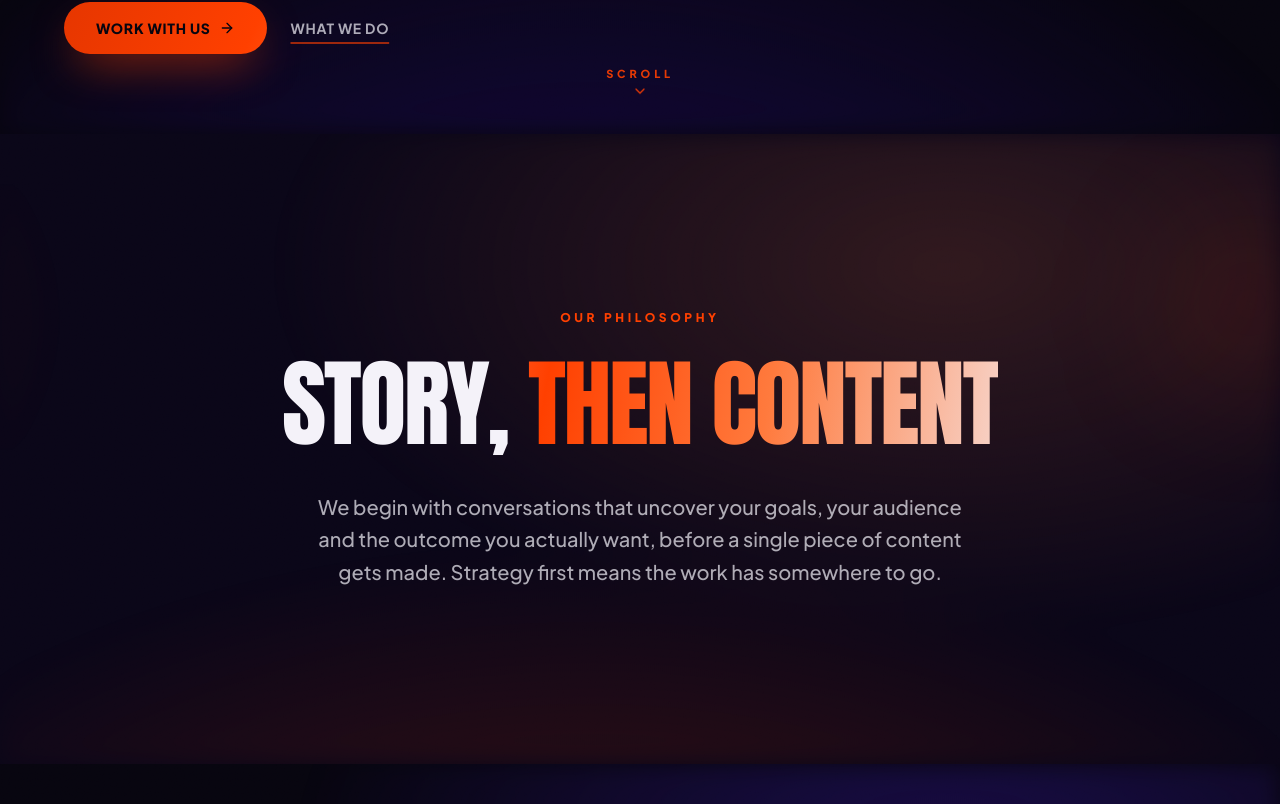
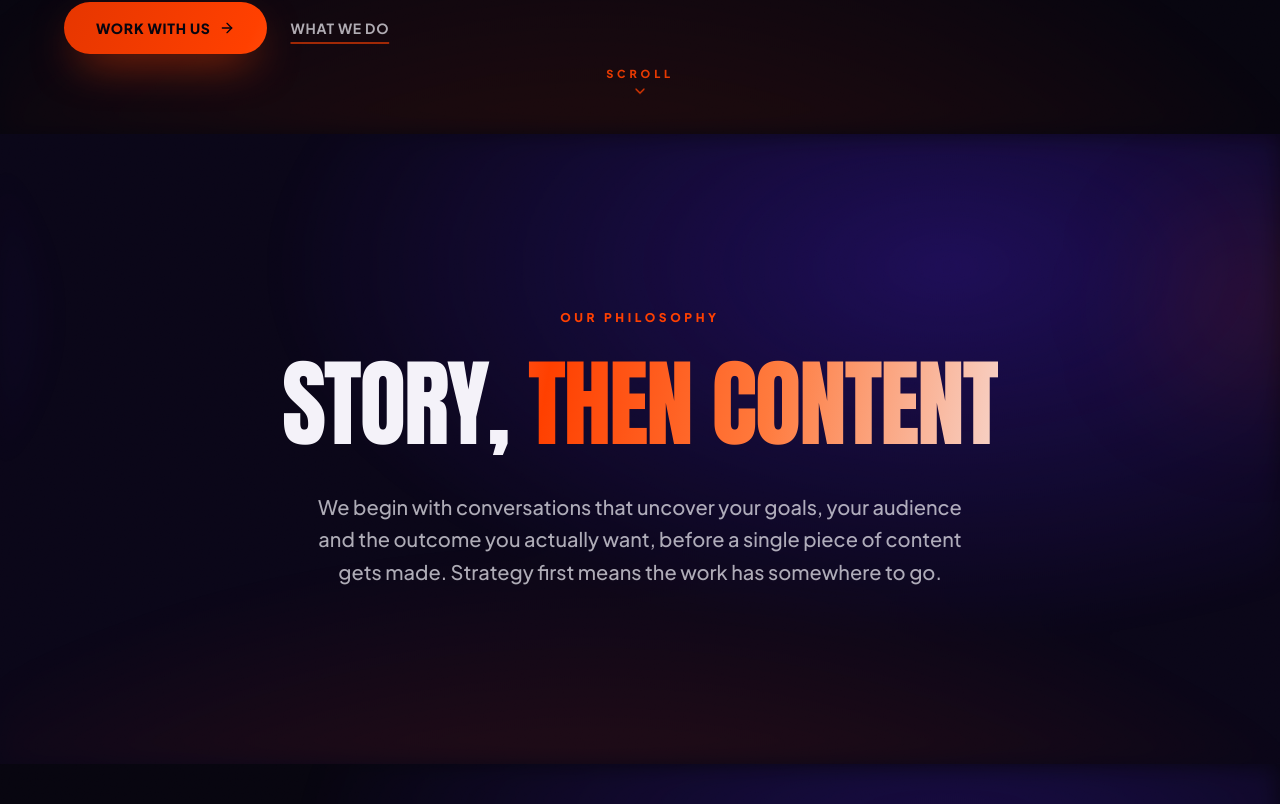
Before and after one commit to saikiran664/inreality-site, a Next.js app: page / in a window 1280 px wide. Shown: the part 736-1540 px from the top of the page. Built offline with nearby package versions, Linux system fonts and the light colour scheme; no server answers.

Commit message:
Revert the split ambient field, keep the copy rewrites

```diff
--- a/src/app/globals.css
+++ b/src/app/globals.css
@@ -183,43 +183,22 @@ body {
 }
 
 /* ── Moving gradient field ─────────────────────────────────── */
-/* ── Ambient field ───────────────────────────────────────────
-   ONE hue per field, never both.
-
-   The field used to carry indigo radials and a scarlet one together. Two
-   translucent radials that overlap composite to the colour between them, and
-   between #4b1fe8 and #ff4000 that is magenta — so wherever they met, the
-   page grew a lavender bloom that belongs to neither brand colour. Drifting
-   the field over 26s moved the overlap around rather than avoiding it.
-
-   Splitting the field in two keeps both hues in the brand and keeps them off
-   each other: a section carries the indigo field or the warm one, so within
-   any given area only one is ever painting. The geometry, drift and blur are
-   identical, so the two read as the same treatment in different colours. */
-.gradient-field,
-.gradient-field-warm {
+.gradient-field {
   position: absolute;
   inset: 0;
   pointer-events: none;
+  background:
+    radial-gradient(42% 46% at 18% 28%, rgba(75, 31, 232, 0.5) 0%, transparent 70%),
+    /* Vivid indigo here rather than the pale tint. This radial sits behind
+       the hero's glass shards, and #9385ff is already most of the way to
+       lavender before the glass multiplies it by saturate(160%). The vivid
+       stop keeps the same lift without the wash. */
+    radial-gradient(38% 42% at 82% 24%, rgba(75, 31, 232, 0.3) 0%, transparent 70%),
+    radial-gradient(46% 50% at 68% 82%, rgba(255, 64, 0, 0.18) 0%, transparent 72%),
+    radial-gradient(40% 44% at 26% 88%, rgba(42, 10, 148, 0.45) 0%, transparent 70%);
   background-size: 200% 200%;
   animation: drift-field 26s ease-in-out infinite;
   filter: blur(12px);
-}
-
-.gradient-field {
-  background-image:
-    radial-gradient(42% 46% at 18% 28%, rgba(75, 31, 232, 0.5) 0%, transparent 70%),
-    radial-gradient(38% 42% at 82% 24%, rgba(75, 31, 232, 0.3) 0%, transparent 70%),
-    radial-gradient(46% 50% at 68% 82%, rgba(42, 10, 148, 0.5) 0%, transparent 72%),
-    radial-gradient(40% 44% at 26% 88%, rgba(42, 10, 148, 0.45) 0%, transparent 70%);
-}
-
-.gradient-field-warm {
-  background-image:
-    radial-gradient(42% 46% at 18% 28%, rgba(255, 64, 0, 0.26) 0%, transparent 70%),
-    radial-gradient(38% 42% at 82% 24%, rgba(255, 122, 61, 0.16) 0%, transparent 70%),
-    radial-gradient(46% 50% at 68% 82%, rgba(230, 54, 0, 0.24) 0%, transparent 72%),
-    radial-gradient(40% 44% at 26% 88%, rgba(255, 64, 0, 0.2) 0%, transparent 70%);
 }
 
 /* White → scarlet → white. Deliberately NO indigo stop: an indigo→warm
--- a/src/components/CTASection.tsx
+++ b/src/components/CTASection.tsx
@@ -15,7 +15,7 @@ export function CTASection() {
       id="contact"
       className="relative overflow-hidden bg-void px-5 py-24 text-paper sm:px-6 sm:py-32 md:px-12 md:py-44 lg:px-16"
     >
-      <div className="gradient-field-warm" />
+      <div className="gradient-field" />
       <Grain />
 
       <div
--- a/src/components/PageClosing.tsx
+++ b/src/components/PageClosing.tsx
@@ -17,15 +17,11 @@ export function PageClosing({
   body,
   secondaryHref,
   secondaryLabel,
-  tone = "indigo",
 }: {
   lead: string;
   body: string;
   secondaryHref: string;
   secondaryLabel: string;
-  /** Which ambient field to carry. Should match the page it closes, so the
-   *  hue does not switch halfway down. */
-  tone?: "indigo" | "warm";
 }) {
   return (
     <section className="relative overflow-hidden border-t border-white/10 bg-void">
@@ -40,7 +36,7 @@ export function PageClosing({
         list, so its radials are too diffuse to register by the time they get
         this far down. A field scoped to this section fixes both.
       */}
-      <div className={tone === "warm" ? "gradient-field-warm" : "gradient-field"} />
+      <div className="gradient-field" />
       <Grain />
 
       <div className="relative mx-auto w-full max-w-3xl px-5 py-20 text-center sm:px-6 sm:py-24 md:px-12">
--- a/src/components/PhilosophySection.tsx
+++ b/src/components/PhilosophySection.tsx
@@ -11,7 +11,7 @@ export function PhilosophySection() {
       id="philosophy"
       className="relative overflow-hidden bg-midnight px-5 py-24 sm:px-6 sm:py-32 md:px-12 md:py-44 lg:px-16"
     >
-      <div className="gradient-field-warm" />
+      <div className="gradient-field" />
       <Grain />
 
       <div
--- a/src/components/ServicesTrack.tsx
+++ b/src/components/ServicesTrack.tsx
@@ -19,7 +19,7 @@ const pad = (n: number) => String(n).padStart(2, "0");
 export function ServicesTrack() {
   return (
     <main className="relative overflow-hidden bg-void">
-      <div className="gradient-field-warm" />
+      <div className="gradient-field" />
       <Grain />
 
       <div className="relative mx-auto w-full max-w-4xl px-5 pt-28 pb-20 sm:px-6 sm:pt-32 sm:pb-24 md:px-12 md:pt-36">
@@ -78,7 +78,6 @@ export function ServicesTrack() {
         body="The eleven services are combined into a single plan shaped around your goals, your audience and the way you actually work, so the pieces reinforce each other instead of pulling in different directions. The end result is a personal brand that is unmistakably yours, built to a standard you would be happy to be judged on."
         secondaryHref="/journey"
         secondaryLabel="See what success looks like"
-        tone="warm"
       />
     </main>
   );
--- a/src/components/WhyUsSection.tsx
+++ b/src/components/WhyUsSection.tsx
@@ -13,7 +13,7 @@ export function WhyUsSection() {
       id="why"
       className="relative overflow-hidden bg-void px-5 py-24 sm:px-6 sm:py-32 md:px-12 md:py-44 lg:px-16"
     >
-      <div className="gradient-field-warm" />
+      <div className="gradient-field" />
       <Grain />
 
       <div
```
